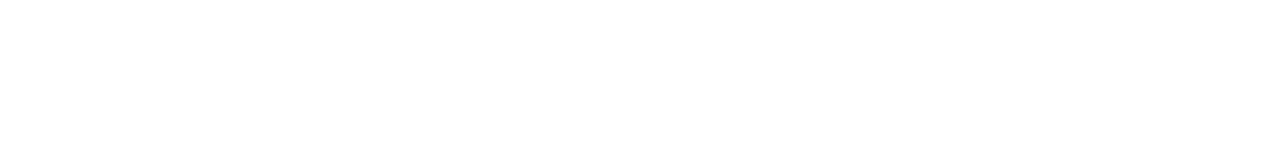
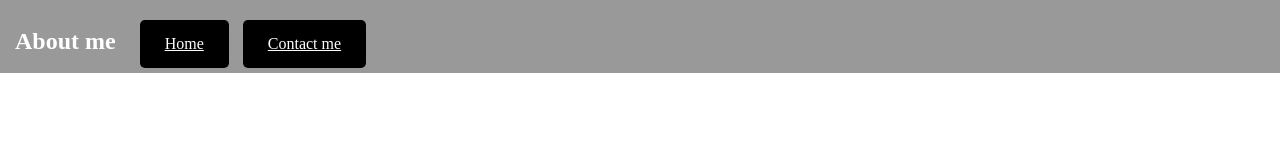
Before and after one commit to RustamUzakov/1stHW, a plain HTML site: page about.html in a window 1280 px wide. Drawn offline with Linux system fonts and the light colour scheme.

Commit message:
Added files via upload

```diff
--- a/about.html
+++ b/about.html
@@ -0,0 +1,18 @@
+<!DOCTYPE html>
+<html>
+<head>
+<title>About page</title>
+<link rel="stylesheet" href="css/stylesheet.css">
+</head>
+<body>
+<header>
+<nav>
+<h1>About me</h1>
+<ul>
+<li><a href="index.html">Home</a></li>
+<li><a href="contact.html">Contact me</a></li>
+</ul>
+</nav>
+</header>
+</body>
+</html>
```
Also changed, not shown: contact.html (+18 -0 lines), index.html (+2 -2 lines).
